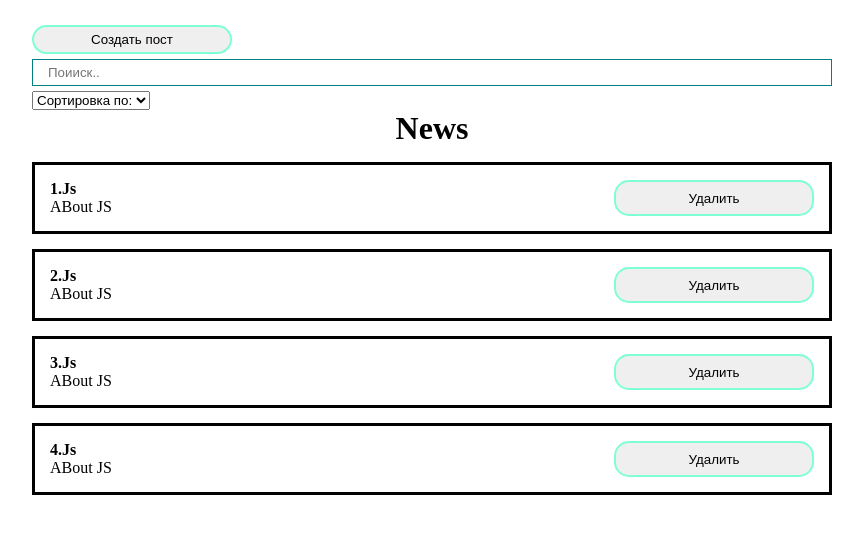
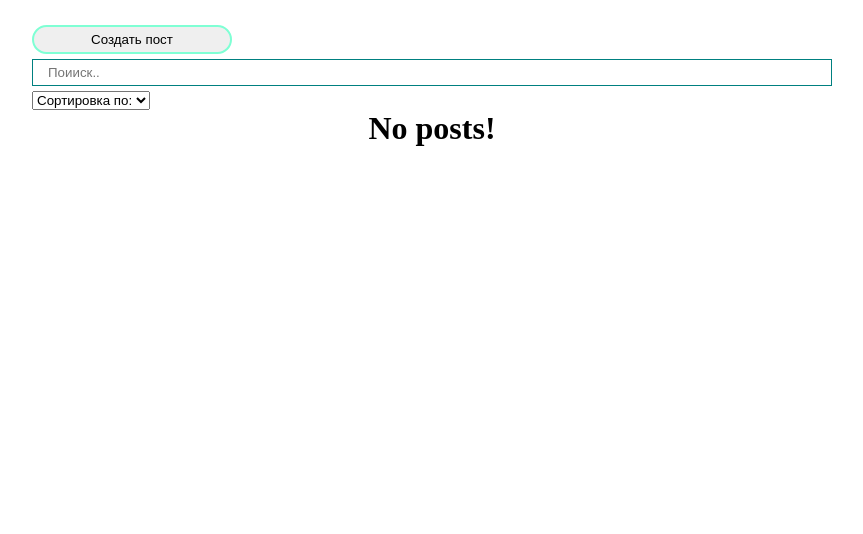
Before and after one commit to SevaJS/React_Project, a React (Create React App) app in the folder react-project/: page / in a window 1280 px wide. Shown: the top 534 px of the page, without its empty margins (208-1071 px from the left). Built offline with nearby package versions, Linux system fonts and the light colour scheme.

Commit message:
Created 2 custom hooks. Install axios for requests.

```diff
--- a/react-project/package.json
+++ b/react-project/package.json
@@ -6,6 +6,7 @@
     "@testing-library/jest-dom": "^5.16.5",
     "@testing-library/react": "^13.3.0",
     "@testing-library/user-event": "^13.5.0",
+    "axios": "^0.27.2",
     "react": "^18.2.0",
     "react-dom": "^18.2.0",
     "react-scripts": "5.0.1",
--- a/react-project/src/App.js
+++ b/react-project/src/App.js
@@ -1,45 +1,27 @@
-import React, {useMemo, useState} from "react"
+import React, { useState} from "react"
 import PostForm from "./components/PostForm";
 import "./styles/App.css"
 import PostList from "./components/PostList";
 import PostFilter from "./components/PostFilter";
 import MyModal from "./UI/Modal/MyModal";
 import MyButton from "./UI/button/MyButton";
+import {usePosts} from "./hooks/usePosts";
+
 
 
 function App() {
-    const [posts, setPosts] = useState([
-        {id: 1, title: "Js", body: "ABout JS"},
-        {id: 2, title: "Js", body: "ABout JS"},
-        {id: 3, title: "Js", body: "ABout JS"},
-        {id: 4, title: "Js", body: "ABout JS"},
-
-
-    ]);
-
+    const [posts, setPosts] = useState([]);
     const [filter, setFilter] = useState({sort: "", query: ""})
-
     const [modal, setModal] = useState(false)
-
-
-    const sortedPosts = useMemo(() => {
-        if (filter.sort) {
-            return [...posts].sort((a, b) => a[filter.sort].localeCompare(b[filter.sort]));
-        } else
-            return posts;
-    }, [filter.sort, posts]);
-
-
-    const sortedAndSearchedPosts = useMemo(() => {
-        return sortedPosts.filter(post => post.title.toLowerCase().includes(filter.query.toLowerCase()))
-
-    }, [filter.query, sortedPosts]);
+    const sortedAndSearchedPosts = usePosts(posts, filter.sort, filter.query)
 
     const newPost = (newPostData) => {
         setPosts([...posts, newPostData])
         setModal(false)
 
     };
+
+
     const removePost = (post) => {
         setPosts(posts.filter(p => p.id !== post.id))
 
--- /dev/null
+++ b/react-project/src/hooks/usePosts.js
@@ -0,0 +1,22 @@
+import {useMemo} from "react";
+
+export const useSortedPosts = (posts, sort) => {
+    const sortedPosts = useMemo(() => {
+        if (sort) {
+            return [...posts].sort((a, b) => a[sort].localeCompare(b[sort]));
+        } else
+            return posts;
+    }, [sort, posts]);
+    return sortedPosts;
+}
+
+
+export const usePosts = (posts, sort, query) => {
+
+    const sortedPosts = useSortedPosts(posts, sort);
+    const sortedAndSearchedPosts = useMemo(() => {
+        return sortedPosts.filter(post => post.title.toLowerCase().includes(query.toLowerCase()))
+    }, [query, sortedPosts]);
+
+    return sortedAndSearchedPosts
+}
```
Also changed, not shown: 1 other file (tests, documents, lock files or other folders).
